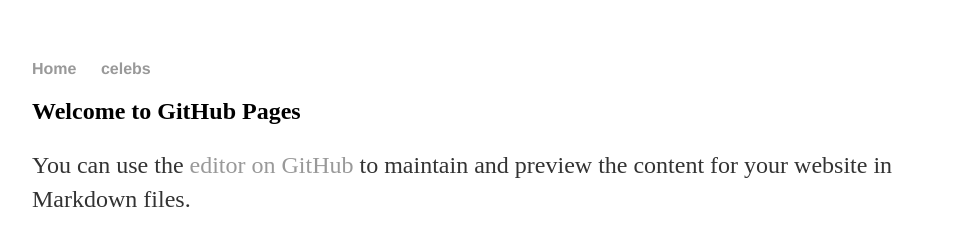
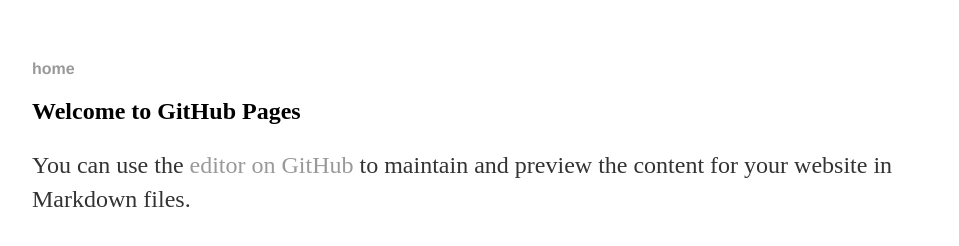
Before and after one commit to rthngl/rthngl.github.io, a Jekyll site: the page built from jekyll-readme.md, in a window 1280 px wide. Shown: the top 246 px of the page, without its empty margins (160-1119 px from the left). Built offline with Jekyll 4.4.1, drawn with Linux system fonts in a browser that asks for light colours; our own code applies the rules of GitHub Pages for plain Markdown files.

Commit message:
Update default.html

```diff
--- a/_layouts/default.html
+++ b/_layouts/default.html
@@ -8,8 +8,8 @@
 		<body>
 			<nav>
 	    		<ul>
-	        		<li><a href="/">Home</a></li>
-		        	<li><a href="/celebs">celebs</a></li>
+	        		<li><a href="/">home</a></li>
+<!-- 		        	<li><a href="/celebs">celebs</a></li> -->
 	        		<!-- <li><a href="/cv">CV</a></li>
 	        		<li><a href="/blog">Blog</a></li> -->
 	    		</ul>
```
